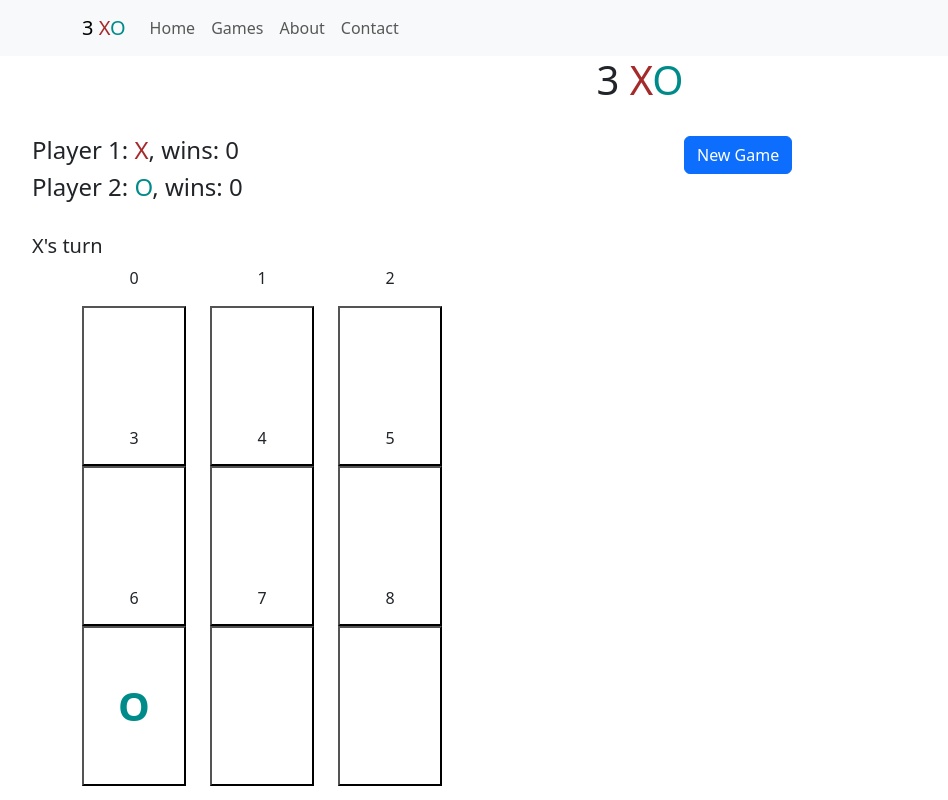
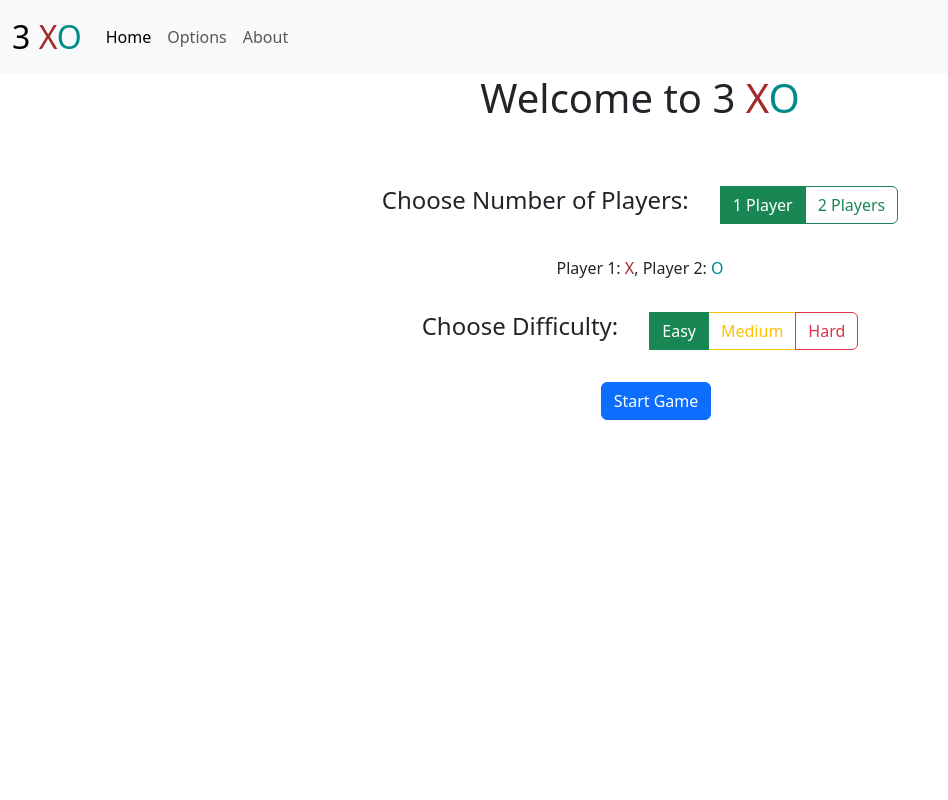
Before and after one commit to MoTammaa/3_XO, a plain HTML site: page index.html in a window 1280 px wide. Shown: the whole page, without its empty margins (0-948 px from the left). Drawn offline with nearby package versions, Linux system fonts and the light colour scheme.

Commit message:
added main view of choosing players and difficulty

```diff
--- a/index.html
+++ b/index.html
@@ -15,9 +15,10 @@
   </head>
   <body>
     <header>
-      <nav class="navbar navbar-expand-lg navbar-light bg-light">
-        <div class="container">
-          <a class="navbar-brand" href="#"
+      <nav class="navbar navbar-expand-lg bg-body-tertiary">
+        <div class="container-fluid">
+          <!-- make font adaptive to width-->
+          <a class="navbar-brand" href="#" style="font-size: min(10vw, 32px)"
             >3 <span style="color: brown">X</span
             ><span style="color: darkcyan">O</span></a
           >
@@ -32,20 +33,20 @@
           >
             <span class="navbar-toggler-icon"></span>
           </button>
-          <div class="collapse navbar-collapse" id="cellnavbarNav">
+          <div class="collapse navbar-collapse" id="navbarNav">
             <ul class="navbar-nav">
               <li class="nav-item">
-                <a class="nav-link" href="#">Home</a>
+                <a class="nav-link active" aria-current="page" href="#">Home</a>
               </li>
               <li class="nav-item">
-                <a class="nav-link" href="#">Games</a>
+                <a class="nav-link" href="#">Options</a>
               </li>
               <li class="nav-item">
                 <a class="nav-link" href="#">About</a>
               </li>
-              <li class="nav-item">
-                <a class="nav-link" href="#">Contact</a>
-              </li>
+              <!-- <li class="nav-item">
+                <a class="nav-link disabled" aria-disabled="true">Disabled</a>
+              </li> -->
             </ul>
           </div>
         </div>
@@ -53,6 +54,102 @@
     </header>
 
     <main>
+      <div id="start" class="container text-center">
+        <h1>
+          Welcome to 3 <span style="color: brown">X</span
+          ><span style="color: darkcyan">O</span>
+        </h1>
+        <br />
+
+        <div
+          class="btn-group"
+          role="group"
+          aria-label="Basic radio toggle button group"
+          style="padding: 2rem"
+        >
+          <h4 style="padding-right: 2rem; display: block">
+            Choose Number of Players:
+          </h4>
+          <br />
+          <input
+            type="radio"
+            class="btn-check"
+            name="players"
+            id="btnradio1"
+            autocomplete="off"
+            checked
+          />
+          <label class="btn btn-outline-success" for="btnradio1"
+            >1 Player</label
+          >
+
+          <input
+            type="radio"
+            class="btn-check"
+            name="players"
+            id="btnradio2"
+            autocomplete="off"
+          />
+          <label class="btn btn-outline-success" for="btnradio2"
+            >2 Players</label
+          >
+        </div>
+        <div>
+          Player 1: <span style="color: brown">X</span>, Player 2:
+          <span style="color: darkcyan">O</span>
+        </div>
+
+        <!-- difficulty -->
+        <div
+          class="btn-group"
+          role="group"
+          aria-label="Basic radio toggle button group"
+          style="padding: 2rem"
+        >
+          <h4 style="padding-right: 2rem; display: block">
+            Choose Difficulty:
+          </h4>
+          <br />
+          <input
+            type="radio"
+            class="btn-check"
+            name="difficulty"
+            id="btnradio3"
+            autocomplete="off"
+            checked
+          />
+          <label class="btn btn-outline-success" for="btnradio3">Easy</label>
+
+          <input
+            type="radio"
+            class="btn-check"
+            name="difficulty"
+            id="btnradio4"
+            autocomplete="off"
+          />
+          <label class="btn btn-outline-warning" for="btnradio4">Medium</label>
+
+          <input
+            type="radio"
+            class="btn-check"
+            name="difficulty"
+            id="btnradio5"
+            autocomplete="off"
+          />
+          <label class="btn btn-outline-danger" for="btnradio5">Hard</label>
+        </div>
+        <br />
+
+        <button
+          onclick="startGame();"
+          class="btn btn-primary"
+          style="margin-left: 2rem"
+        >
+          Start Game
+        </button>
+      </div>
+
+      <div id="game" class="container text-center" style="display: none">
         <div>
           <h1 class="text-center">
             3 <span style="color: brown">X</span
@@ -173,6 +270,7 @@
             </div>
           </div>
         </div>
+      </div>
     </main>
 
     <footer>
--- a/js/xoengine.js
+++ b/js/xoengine.js
@@ -12,11 +12,33 @@ var winningCombinations = [[0, 1, 2], [3, 4, 5], [6, 7, 8], [0, 3, 6], [1, 4, 7]
 
 //onload
 window.onload = function () {
-    startGame(1);
-    updateGrid();
+    // startGame(1);
 }
 
-function startGame(Mode) {
+function startGame(Mode=-1) {
+    // set the checked radio button value of the difficulty
+    var radios = document.getElementsByName("difficulty");
+    for (var i = 0; i < radios.length; i++) {
+        if (radios[i].checked) {
+            difficulty = i;
+            break;
+        }
+    }
+
+    if (Mode == -1) {
+        // set the checked radio button value of the mode
+        var radios = document.getElementsByName("players");
+        for (var i = 0; i < radios.length; i++) {
+            if (radios[i].checked) {
+                Mode = 1-i;
+                break;
+            }
+        }
+    }
+
+    // hide start and show game
+    document.getElementById("start").style.display = "none";
+    document.getElementById("game").style.display = "block";
     gamestate = 1;
     winner = -1;
     mode = Mode;
@@ -30,6 +52,7 @@ function startGame(Mode) {
     if (turn == 1) {
         computerMove();
     }
+    updateGrid();
 }
 
 function computerMove() {
```
Lines whose indentation alone changed are shown as unchanged.
